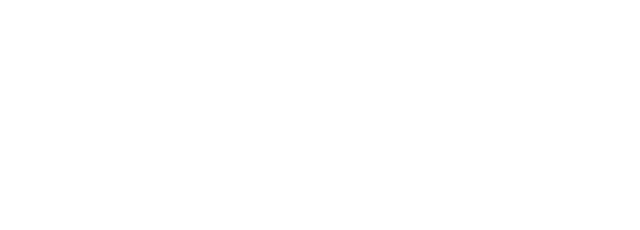
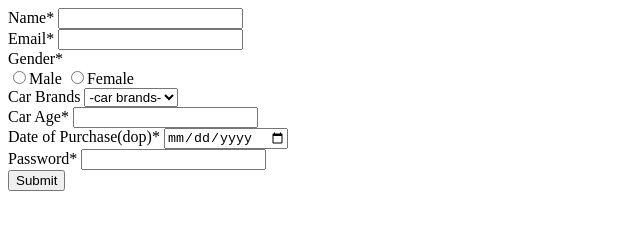
Before and after one commit to acciojob/car-insurance-form-Pratik-Bhagwat, a website: page main.html in a window 1280 px wide. Shown: the whole page, without its empty margins (0-640 px from the left). Drawn offline with Linux system fonts and the light colour scheme.

Commit message:
created a submission

```diff
--- a/main.html
+++ b/main.html
@@ -8,6 +8,45 @@
 
 <body>
 	<!-- the entire body must be written by student -->
+	<form action="#" method="post">
+      <div>
+        <label for="name">Name*</label>
+        <input type="text" id="name" name="name" required />
+      </div>
+      <div>
+        <label for="email">Email*</label>
+        <input type="email" id="email" name="email" required />
+      </div>
+      <div>
+        <label for="gender">Gender*</label><br />
+        <input type="radio" name="gender" required />Male
+        <input type="radio" name="gender" required />Female
+      </div>
+      <div>
+        <label for="car-brand">Car Brands</label>
+        <select name="car-brand" id="cars">
+          <option value="select" selected disabled>-car brands-</option>
+          <option value="bmw">BMW</option>
+          <option value="audi">Audi</option>
+          <option value="mercedez">Mercedez</option>
+        </select>
+      </div>
+      <div>
+        <label for="car-age">Car Age*</label>
+        <input type="number" id="carage" name="car-age" required />
+      </div>
+      <div>
+        <label for="dop">Date of Purchase(dop)*</label>
+        <input type="date" id="dop" name="dop" required />
+      </div>
+      <div>
+        <label for="password">Password*</label>
+        <input type="password" id="password" name="password" required />
+      </div>
+      <div>
+        <button type="submit">Submit</button>
+      </div>
+	</form>
     <script type="text/javascript" src="./script.js">
 </script>
 
```
